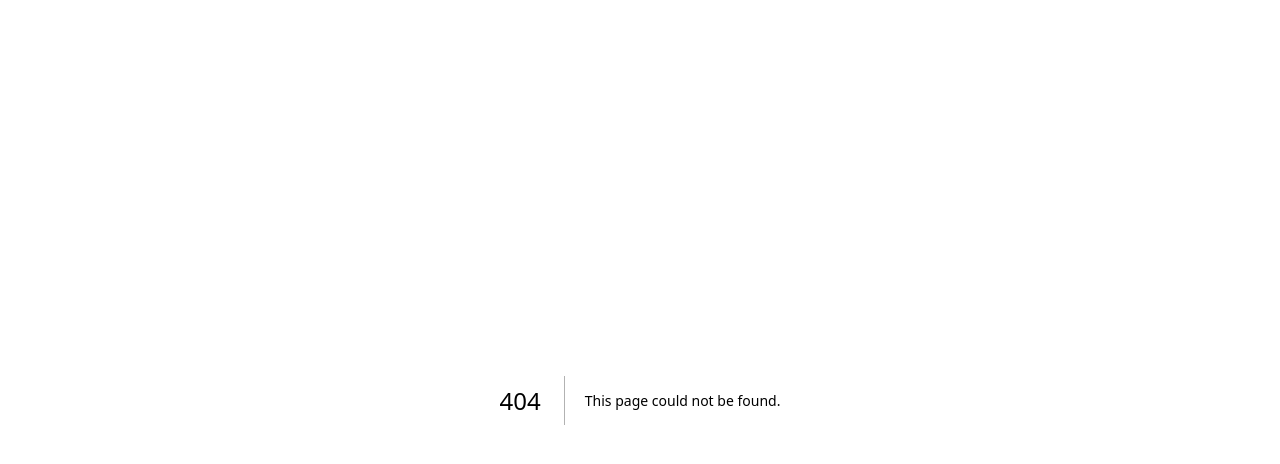
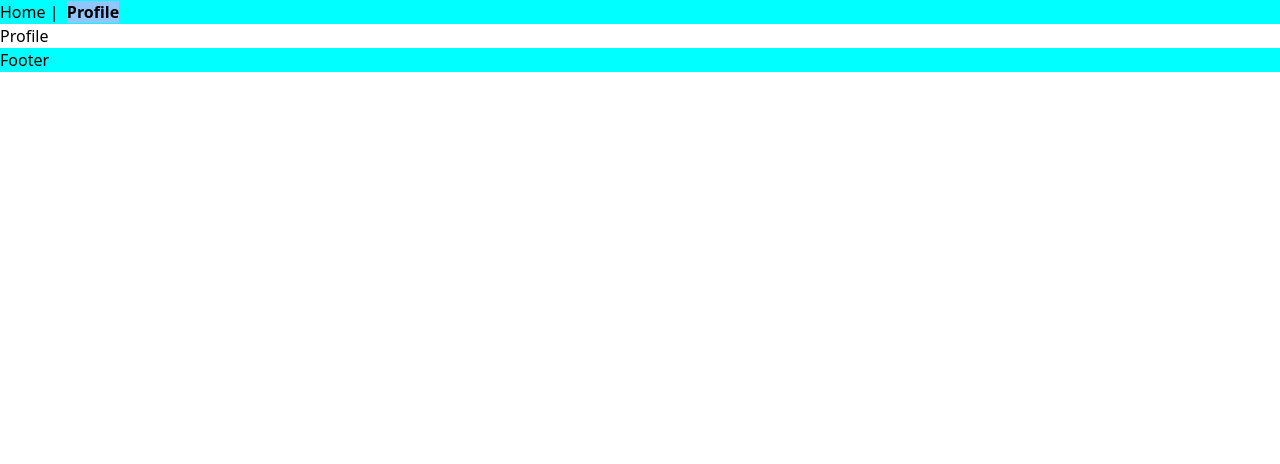
Before and after one commit to 016apih/kelas-nexjs-batch-57, a Next.js app: page /profile in a window 1280 px wide. Before the commit this address had no page. Shown: the top 464 px of the page. Built offline with nearby package versions, Linux system fonts and the light colour scheme.

Commit message:
tugas hari 5: Membuat Layout page di NextJS

```diff
--- a/components/footer/index.js
+++ b/components/footer/index.js
@@ -1,8 +1,8 @@
-import React from 'react'
+import styles from './styles.module.css'
 
 const Footer = () => {
    return (
-      <div className='text-3xl font-bold underline'>Footer</div>
+      <div className={styles.footer}>Footer</div>
    )
 }
 
--- a/components/footer/styles.module.css
+++ b/components/footer/styles.module.css
@@ -1,3 +1,3 @@
-.header {
+.footer {
    background-color:aqua;
 }
--- a/components/menu/index.js
+++ b/components/menu/index.js
@@ -1,10 +1,18 @@
-import React from 'react'
+import React, { useCallback } from 'react';
+import Link from 'next/link';
+import { useRouter } from 'next/router';
 
 const Menu = () => {
+   const { pathname } = useRouter();
+
+   const bgActive = useCallback((path) => {
+      return path === pathname ? "bg-blue-300 font-bold" : ""
+   },[[pathname]])
+
    return (
       <div>
-         <a href='/'>Home</a>
-         <a href='/profile'>Profile</a>
+         <Link href='/' className={bgActive("/")}>Home</Link> | &nbsp;
+         <Link href='/profile' className={bgActive("/profile")}>Profile</Link>
       </div>
    )
 }
--- /dev/null
+++ b/layout/index.js
@@ -0,0 +1,22 @@
+import Head from "next/head";
+
+import Header from "@/components/header";
+import Footer from "@/components/footer";
+
+const Layout = ({ children }) => {
+   return (
+      <div>
+         <Head>
+            <title>Create Next App</title>
+            <meta name="description" content="Generated by create next app" />
+            <meta name="viewport" content="width=device-width, initial-scale=1" />
+            <link rel="icon" href="/favicon.ico" />
+         </Head>
+         <Header />
+         {children}
+         <Footer />
+      </div>
+   )
+}
+
+export default Layout;
--- a/pages/index.js
+++ b/pages/index.js
@@ -1,21 +1,9 @@
-import Head from "next/head";
+import Layout from "@/layout";
 
-import Header from "@/components/header";
-import Footer from "@/components/footer";
-import Content from "@/components/content";
-
-export default function Home() {
+export default function Main() {
    return (
-      <>
-         <Head>
-            <title>Create Next App</title>
-            <meta name="description" content="Generated by create next app" />
-            <meta name="viewport" content="width=device-width, initial-scale=1" />
-            <link rel="icon" href="/favicon.ico" />
-         </Head>
-         <Header />
-         <Content />
-         <Footer />
-      </>
+      <Layout>
+         <p>Main</p>
+      </Layout>
    );
 }
--- /dev/null
+++ b/pages/profile.js
@@ -0,0 +1,12 @@
+import Layout from '@/layout'
+import React from 'react'
+
+const Profile = () => {
+   return (
+      <Layout>
+         <p>Profile</p>
+      </Layout>
+   )
+}
+
+export default Profile
--- a/tailwind.config.js
+++ b/tailwind.config.js
@@ -4,6 +4,7 @@ module.exports = {
     './app/**/*.{js,ts,jsx,tsx,mdx}', // Note the addition of the `app` directory.
     './pages/**/*.{js,ts,jsx,tsx,mdx}',
     './components/**/*.{js,ts,jsx,tsx,mdx}',
+    './layout/**/*.{js,ts,jsx,tsx,mdx}',
   ],
   theme: {
     extend: {},
```
